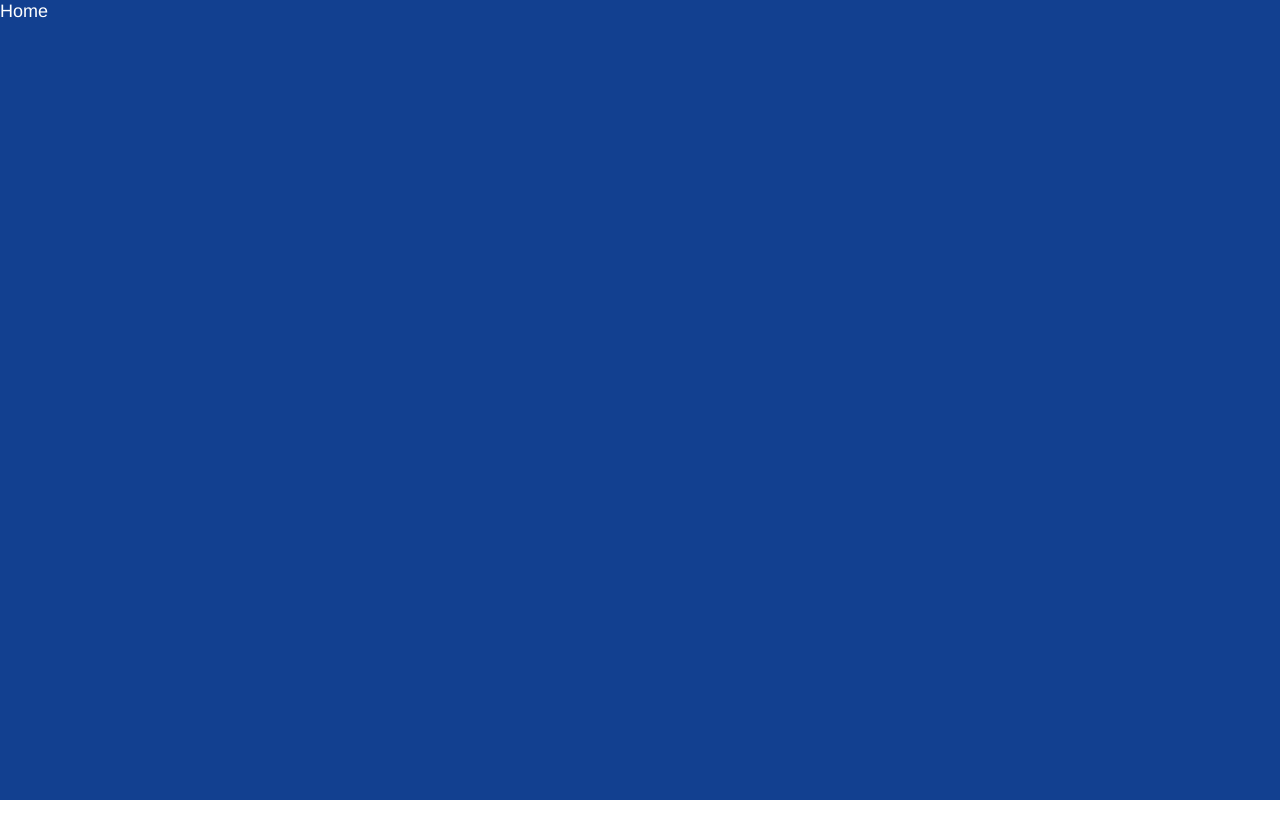
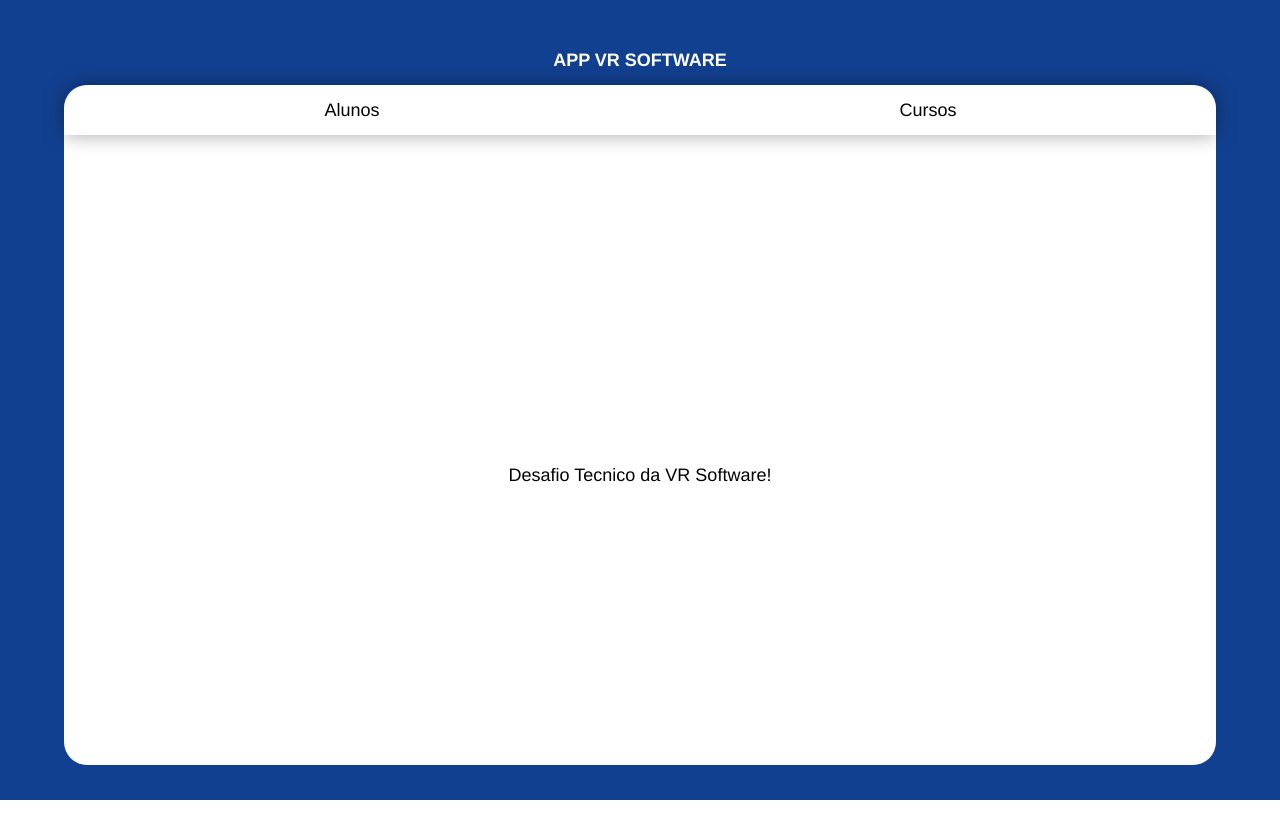
Before and after one commit to nando-castro/desafio-tecnico-vrsoftware, a React (Vite) app in the folder app-front-react/: page / in a window 1280 px wide. Built offline with nearby package versions, Linux system fonts and the light colour scheme.

Commit message:
feat: create home page

```diff
--- a/app-front-react/src/assets/css/global.ts
+++ b/app-front-react/src/assets/css/global.ts
@@ -8,11 +8,12 @@
     font-weight: 400;
     font-size: 18px;
     line-height: 23px;
+    color: #000000;
   }
   a{
     text-decoration: none;
   }
-  div{
+  div, main{
     display: flex;
     align-items: center;
     justify-content: center;
--- a/app-front-react/src/pages/home/Home.tsx
+++ b/app-front-react/src/pages/home/Home.tsx
@@ -1,9 +1,29 @@
+import { useState } from "react";
 import styled from "styled-components";
 
 export const Home = () => {
+  const [selected, setSelected] = useState("");
+
   return (
     <Container>
-      Home
+      <Title>APP VR SOFTWARE</Title>
+      <Content>
+        <Top>
+          <Item
+            className={`student ${selected === "student" ? "selected" : ""}`}
+            onClick={() => setSelected("student")}
+          >
+            Alunos
+          </Item>
+          <Item
+            className={`course ${selected === "course" ? "selected" : ""}`}
+            onClick={() => setSelected("course")}
+          >
+            Cursos
+          </Item>
+        </Top>
+        <Body>Desafio Tecnico da VR Software!</Body>
+      </Content>
     </Container>
   );
 };
@@ -11,6 +31,61 @@
 const Container = styled.main`
   width: 100%;
   height: 100vh;
-  color: #FFFFFF;
+  color: #ffffff;
+
+  flex-direction: column;
+
   background-color: #124090;
 `;
+
+const Title = styled.div`
+  width: 100%;
+  height: 50px;
+
+  color: #ffffff;
+  font-weight: bold;
+`;
+
+const Content = styled.div`
+  width: 90%;
+  height: 85%;
+  display: block;
+  border-radius: 23px;
+  background: #ffffff;
+`;
+
+const Top = styled.div`
+  width: 100%;
+  height: 50px;
+  box-shadow: 0px 0px 20px rgba(0, 0, 0, 0.35);
+
+  border-radius: 20px 20px 0 0;
+
+  .selected {
+    color: #ffffff;
+    background: #124090;
+    border: 1px solid #ffffff;
+    box-shadow: 0px 0px 20px rgba(0, 0, 0, 0.35);
+  }
+  .student {
+    border-radius: 20px 0 0 0;
+  }
+  .course {
+    border-radius: 0 20px 0 0;
+  }
+`;
+
+const Item = styled.div`
+  width: 100%;
+  height: 100%;
+  cursor: pointer;
+  &:hover {
+    color: #ffffff;
+    background: #36539b;
+  }
+`;
+
+const Body = styled.div`
+  width: 100%;
+  height: 100%;
+`;
```
